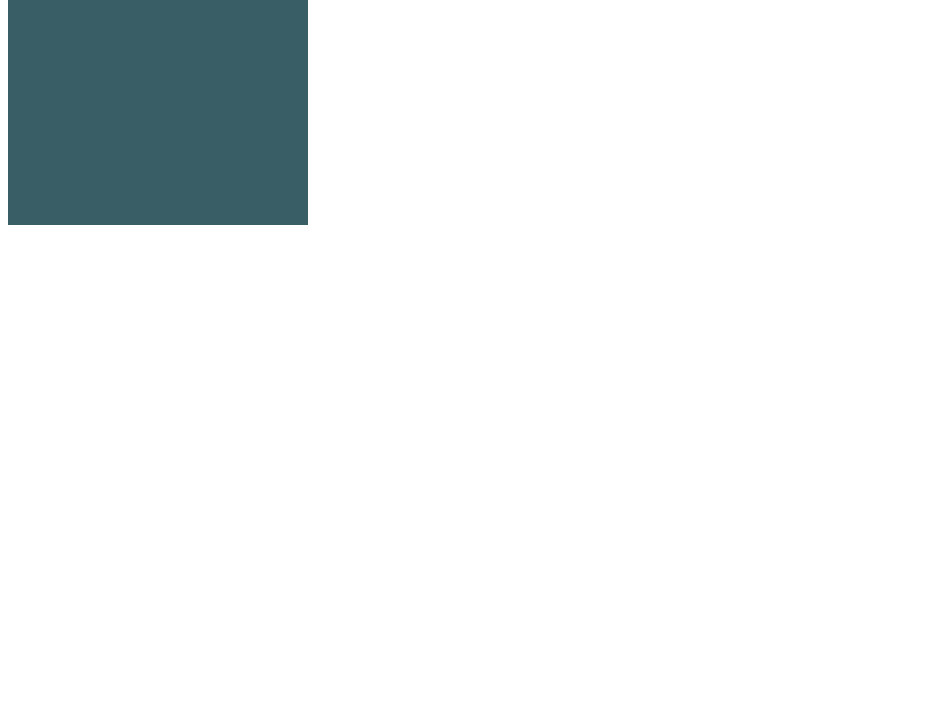
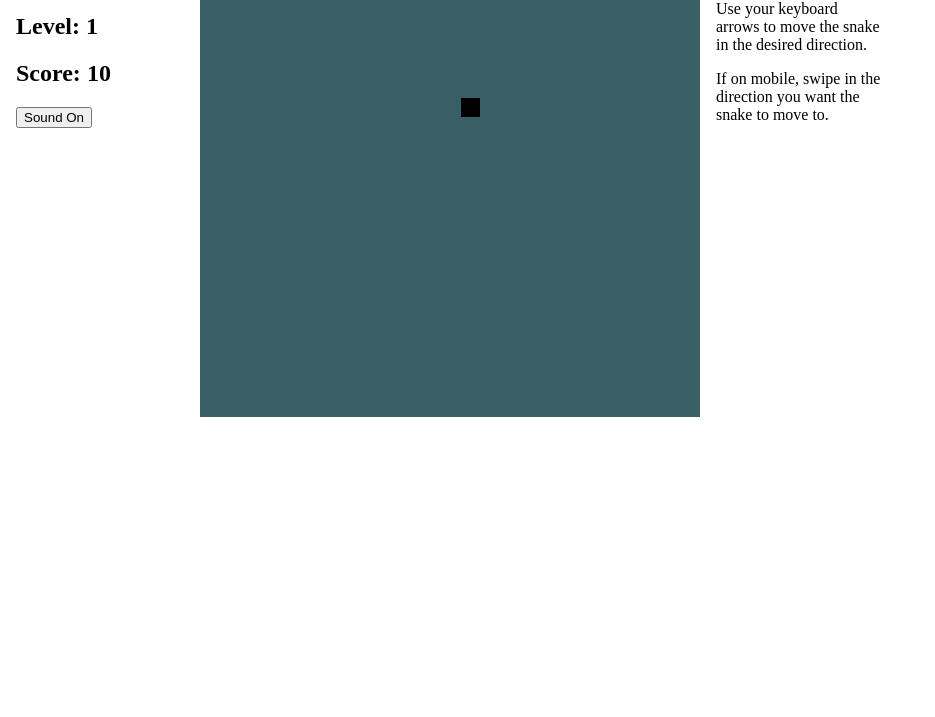
Before and after one commit to joseph4tw/snakejs, a plain HTML site: page index.html in a window 1280 px wide. Shown: the part 83-800 px from the top of the page, without its empty margins (0-935 px from the left). Drawn offline with Linux system fonts and the light colour scheme.

Commit message:
add touch events use css grid

```diff
--- a/css/style.css
+++ b/css/style.css
@@ -1,3 +1,32 @@
+body {
+    margin: 0;
+    overflow-x: hidden;
+    overflow-y: hidden;
+}
+
+.item-left {
+    grid-area: left;
+    padding: 1em;
+}
+
+.item-center {
+    grid-area: center;
+}
+
+.item-right {
+    grid-area: right;
+    padding: 1em;
+}
+
+.container {
+    display: inline-grid;
+    padding: 0;
+    margin: 0;
+    grid-template-columns: 200px auto 200px;
+    grid-template-rows: none;
+    grid-template-areas: "left center right";
+}
+
 canvas {
     display: block;
 }
--- a/index.html
+++ b/index.html
@@ -8,9 +8,26 @@
     <link href="./css/style.css" rel="stylesheet">
 </head>
 <body>
-    <canvas id="canvas" width="300px" height="300px">
-        <p>Snake game canvas.</p>
-    </canvas>
+    <div class="container">
+        <div class="item-left">
+            <h1>Snake.js</h1>
+            <h2>Level: <span id="level">1</span></h2>
+            <h2>Score: <span id="score">0</span></h2>
+            <button id="sounds">Sound On</button>
+        </div>
+        <canvas id="canvas" class="item-center" width="500" height="500">
+            <p>Snake game canvas.</p>
+        </canvas>
+        <div class="item-right">
+            <h2>Instructions</h2>
+            <p>
+                Use your keyboard arrows to move the snake in the desired direction.
+            </p>
+            <p>
+                If on mobile, swipe in the direction you want the snake to move to.
+            </p>
+        </div>
+    </div>
     <audio id="apple-crunch-1">
         <source src="./sounds/apple_crunch_1.mp3">
     </audio>
--- a/js/game.js
+++ b/js/game.js
@@ -2,6 +2,9 @@ import { Snake } from './snake.js';
 import { Sounds } from './sounds.js';
 
 const canvas = document.getElementById('canvas');
+const scoreElem = document.getElementById('score');
+const levelElem = document.getElementById('level');
+const soundsElem = document.getElementById('sounds');
 
 if (!canvas.getContext) {
     console.warn('canvas element not supported - cannot run game');
@@ -11,7 +14,7 @@ const ctx = canvas.getContext('2d');
 
 const sounds = new Sounds();
 const snake = new Snake();
-const snakePartSize = 10;
+const snakePartSize = 20;
 registerEventListeners();
 
 const game = {
@@ -128,7 +131,7 @@ function draw() {
         snake.eatApple(game.apple);
         game.apple = undefined;
         game.points += 10;
-        console.log(`points: ${game.points}`);
+        scoreElem.textContent = game.points;
         const appleSound = getRandomAppleSoundEffect();
         playSound(appleSound);
 
@@ -153,7 +156,7 @@ function draw() {
 
 function clearCanvas(ctx) {
     ctx.fillStyle = game.level.backgroundColor;
-    ctx.fillRect(0, 0, 300, 300);
+    ctx.fillRect(0, 0, ctx.canvas.width, ctx.canvas.height);
 }
 
 function canLevelUp(game) {
@@ -164,7 +167,7 @@ function levelUp(game) {
     game.level = game.levels[++game.level.index];
     snake.setColor(game.level.snakeColor);
     playLevelUpSoundEffect(game.level.name);
-    console.log(`level: ${game.level.name}`)
+    levelElem.textContent = game.level.name;
 }
 
 function createNewApple(ctx, snake) {
@@ -230,6 +233,54 @@ function registerEventListeners() {
         snake.setNewDirection(code);
         e.preventDefault();
     });
+
+    soundsElem.addEventListener('click', () => {
+        game.soundsOn = !game.soundsOn;
+        soundsElem.textContent = `Sounds ${game.soundsOn ? 'On' : 'Off'}`;
+    });
+
+    canvas.addEventListener("touchstart", handleStart, false);
+    canvas.addEventListener("touchend", handleEnd, false);
+    canvas.addEventListener("touchcancel", handleCancel, false);
+}
+
+let touchStart;
+
+function handleStart(evt) {
+    evt.preventDefault();
+    touchStart = copyTouch(evt.changedTouches[0]);
+}
+
+function handleEnd(evt) {
+    evt.preventDefault();
+    const touchEnd = copyTouch(evt.changedTouches[0]);
+
+    const xDiff = touchEnd.pageX - touchStart.pageX;
+    const yDiff = touchEnd.pageY - touchStart.pageY;
+    if (Math.abs(xDiff) > Math.abs(yDiff)) {
+        if (xDiff > 0) {
+            snake.setNewDirection('ArrowRight');
+        }
+        else {
+            snake.setNewDirection('ArrowLeft');
+        }
+    }
+    else {
+        if (yDiff > 0) {
+            snake.setNewDirection('ArrowDown');
+        }
+        else {
+            snake.setNewDirection('ArrowUp');
+        }
+    }
+}
+
+function handleCancel(evt) {
+    touchStart = undefined;
+}
+
+function copyTouch({ identifier, pageX, pageY }) {
+    return { identifier, pageX, pageY };
 }
 
 export { startGame };
--- a/js/snake.js
+++ b/js/snake.js
@@ -2,11 +2,11 @@ import { CircularLinkedList } from './circularLinkedList.js';
 
 function Snake() {
     const snake = [
-        { x: 30, y: 30 },
-        { x: 20, y: 30 },
+        { x: 60, y: 60 },
+        { x: 40, y: 60 },
     ];
     let head = snake[0];
-    const snakePartSize = 10;
+    const snakePartSize = 20;
     const moveAmount = snakePartSize;
     const directions = {
         left: 0,
```
